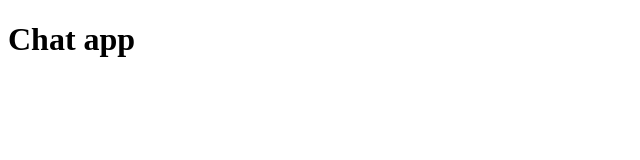
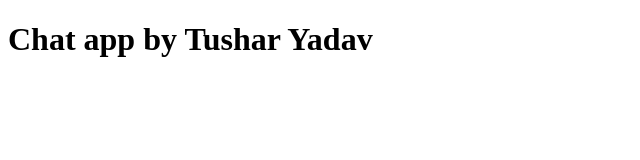
Before and after one commit to TusharYadav1000/Chat-app, a website: page public/index.html in a window 1280 px wide. Shown: the whole page, without its empty margins (0-640 px from the left). Drawn offline with Linux system fonts and the light colour scheme.

```diff
--- a/public/index.html
+++ b/public/index.html
@@ -8,7 +8,7 @@
 </head>
 
 <body>
-    <h1>Chat app</h1>
+    <h1>Chat app by Tushar Yadav</h1>
 </body>
 
 </html>
```
